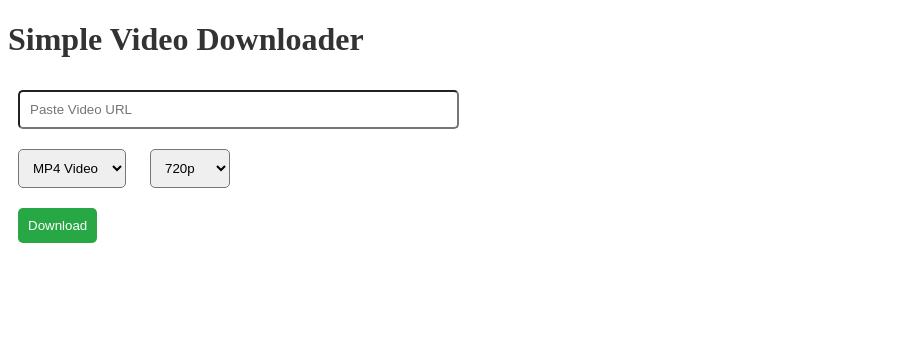
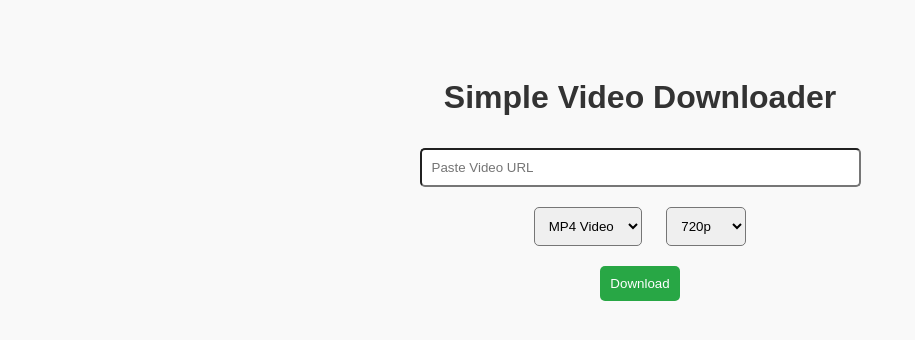
Before and after one commit to 2JOhnSm1th/video-downloader-web, a Flask app: page / in a window 1280 px wide. Shown: the top 340 px of the page, without its empty margins (0-915 px from the left). Run offline with Flask 3, Linux system fonts and the light colour scheme.

Commit message:
fixed popcash meta tag placement

```diff
--- a/templates/index.html
+++ b/templates/index.html
@@ -2,8 +2,8 @@
 <html>
 <head>
   <title>Simple Video Downloader</title>
+<meta name="ppck-ver" content="f61044b89b35e441d8f069cc95000855" />
   <style>
-    <meta name="ppck-ver" content="f61044b89b35e441d8f069cc95000855" />
     body { font-family: Arial, sans-serif; text-align: center; padding: 50px; background: #f9f9f9; }
     h1 { color: #333; }
     input, select, button { padding: 10px; margin: 10px; border-radius: 5px; }
```
